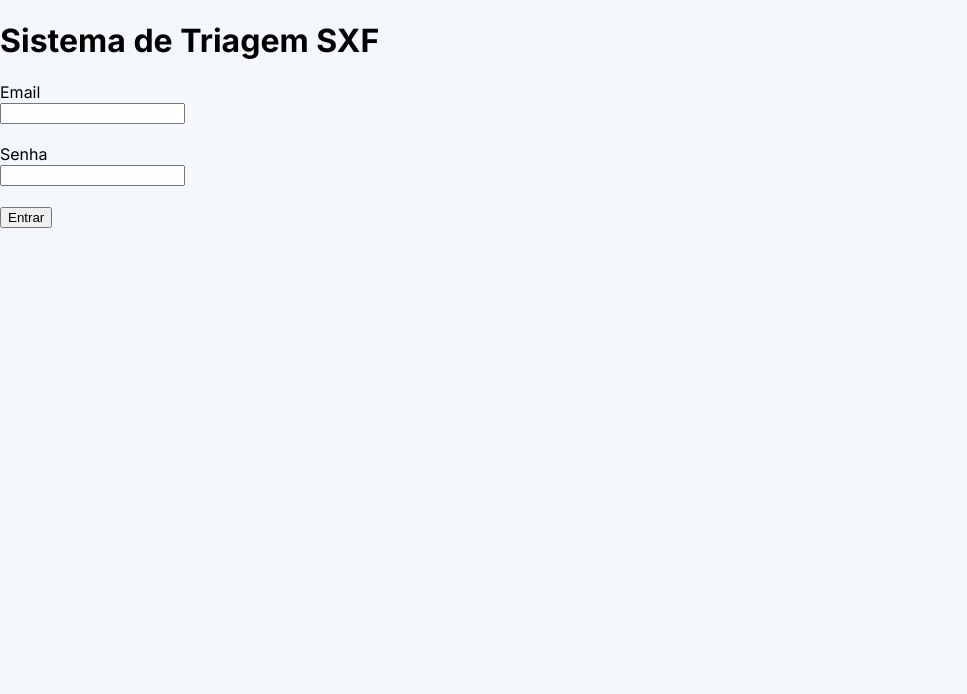
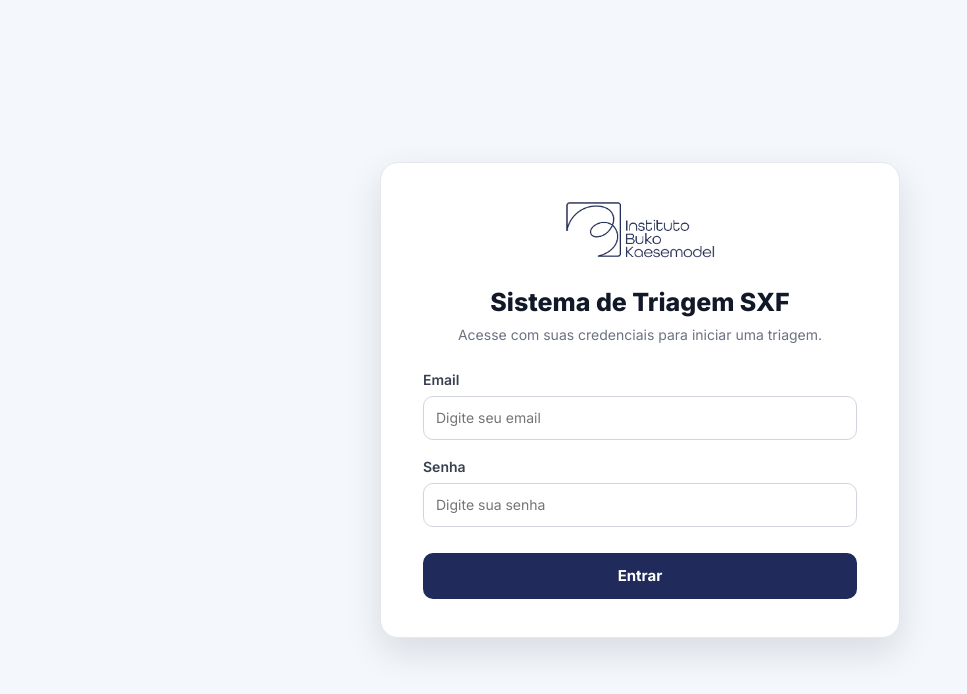
Before and after one commit to joaopdiasdev/IBK_Grupo_6, a React (Create React App) app in the folder frontend/: page / in a window 1280 px wide. Shown: the top 694 px of the page, without its empty margins (0-967 px from the left). Built offline with nearby package versions, Linux system fonts and the light colour scheme.

Commit message:
style: estiliza tela de login

```diff
--- /dev/null
+++ b/frontend/src/pages/Home.css
@@ -0,0 +1,112 @@
+.login-page {
+  min-height: 100vh;
+  background-color: #f4f7fb;
+
+  display: flex;
+  align-items: center;
+  justify-content: center;
+
+  padding: 24px;
+}
+
+.login-card {
+  width: 100%;
+  max-width: 520px;
+
+  background-color: #ffffff;
+  border: 1px solid #e5e7eb;
+  border-radius: 18px;
+
+  padding: 38px 42px;
+
+  display: flex;
+  flex-direction: column;
+  gap: 18px;
+
+  box-shadow: 0 14px 36px rgba(15, 23, 42, 0.12);
+}
+
+.login-logo {
+  display: flex;
+  align-items: center;
+  justify-content: center;
+  margin-bottom: 8px;
+}
+
+.login-logo img {
+  width: 150px;
+  height: auto;
+  object-fit: contain;
+}
+
+.login-header {
+  text-align: center;
+  margin-bottom: 8px;
+}
+
+.login-header h1 {
+  margin: 0;
+  font-size: 25px;
+  font-weight: 800;
+  color: #111827;
+}
+
+.login-header p {
+  margin: 8px 0 0 0;
+  font-size: 14px;
+  color: #6b7280;
+  line-height: 1.4;
+}
+
+.login-grupo {
+  display: flex;
+  flex-direction: column;
+  gap: 8px;
+}
+
+.login-grupo label {
+  font-size: 14px;
+  font-weight: 600;
+  color: #374151;
+}
+
+.login-grupo input {
+  height: 44px;
+
+  border: 1px solid #d1d5db;
+  border-radius: 10px;
+
+  padding: 0 12px;
+
+  font-family: inherit;
+  font-size: 14px;
+  color: #111827;
+
+  outline: none;
+}
+
+.login-grupo input:focus {
+  border-color: #202b5c;
+  box-shadow: 0 0 0 3px rgba(32, 43, 92, 0.12);
+}
+
+.login-botao {
+  height: 46px;
+  margin-top: 8px;
+
+  border: none;
+  border-radius: 10px;
+
+  background-color: #202b5c;
+  color: white;
+
+  font-family: inherit;
+  font-size: 15px;
+  font-weight: 700;
+
+  cursor: pointer;
+}
+
+.login-botao:hover {
+  background-color: #31458a;
+}
--- a/frontend/src/pages/Home.jsx
+++ b/frontend/src/pages/Home.jsx
@@ -1,7 +1,8 @@
 import { useState } from "react";
 import api from "../services/api";
 import { useNavigate } from "react-router-dom";
-
+import "./Home.css";
+import logoInstituto from "../assets/LOGO_IBK.png";
 
 
 function Home() {
@@ -38,42 +39,41 @@ function Home() {
 
 
   return (
-    <div>
+  <div className="login-page">
+    <form className="login-card" onSubmit={fazerLogin}>
+      <div className="login-logo">
+        <img src={logoInstituto} alt="Logo IBK" />
+      </div>
 
+      <div className="login-header">
         <h1>Sistema de Triagem SXF</h1>
+        <p>Acesse com suas credenciais para iniciar uma triagem.</p>
+      </div>
 
-      <form onSubmit={fazerLogin}>
-
-        <div>
+      <div className="login-grupo">
         <label>Email</label>
-          <br />
         <input
           type="email"
+          placeholder="Digite seu email"
           value={email}
           onChange={(e) => setEmail(e.target.value)}
         />
       </div>
 
-        <br />
-
-        <div>
+      <div className="login-grupo">
         <label>Senha</label>
-          <br />
         <input
           type="password"
+          placeholder="Digite sua senha"
           value={senha}
           onChange={(e) => setSenha(e.target.value)}
         />
       </div>
 
-        <br />
-
-        <button type="submit">
+      <button className="login-botao" type="submit">
         Entrar
       </button>
-
     </form>
-
   </div>
   );
 }
```
Also changed, not shown: 1 other file (tests, documents, lock files or other folders). Lines whose indentation alone changed are shown as unchanged.
